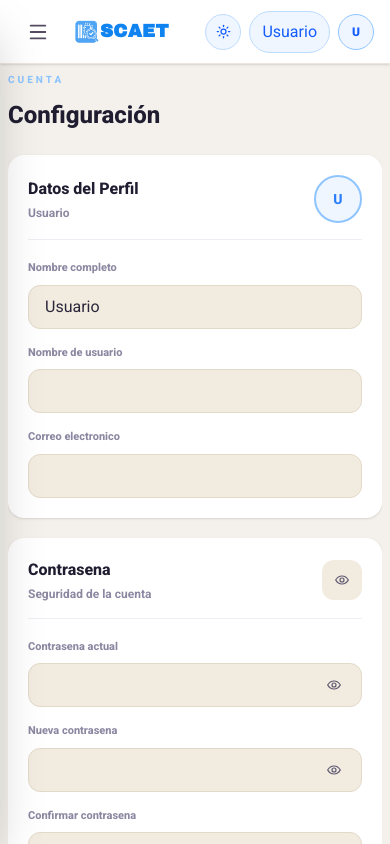
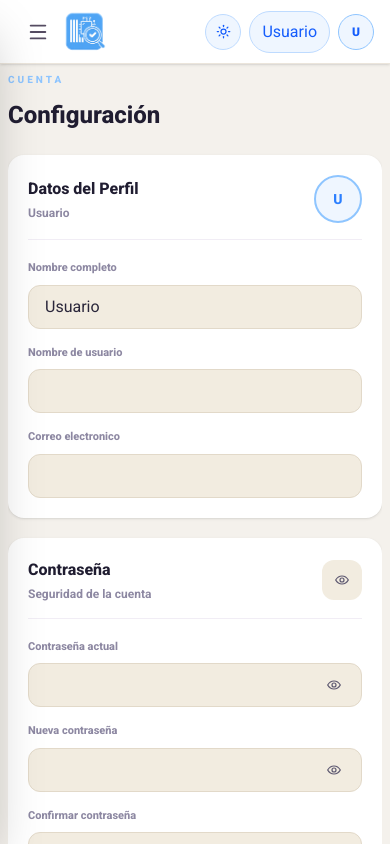
Before and after one commit to rubist7/SCAET, a React (Vite) app: page /configuracion in a window 390 px wide. Built offline with nearby package versions, Linux system fonts and the light colour scheme.

Commit message:
feat: improve responsive navigation and themed user controls

```diff
--- a/src/Layout.jsx
+++ b/src/Layout.jsx
@@ -59,7 +59,7 @@ const headerTitles = {
   Configuracion: "Configuracion de cuenta",
 };
 
-function Logo({ compact = false, onClick }) {
+function Logo({ compact = false, iconOnly = false, onClick }) {
   return (
     <button
       type="button"
@@ -70,19 +70,25 @@ function Logo({ compact = false, onClick }) {
     >
       <div
         className={`${
-          compact
-            ? "h-9 w-9 sm:h-10 sm:w-10 md:h-14 md:w-14"
+          iconOnly
+            ? "h-12 w-12"
+            : compact
+            ? "h-[42px] w-[42px] md:h-14 md:w-14"
             : "h-10 w-10 md:h-14 md:w-14"
         } flex shrink-0 items-center justify-center overflow-hidden`}
       >
-        <img src={scaetLogo} alt="SCAET" className="h-full w-full object-contain" />
+        <img
+          src={scaetLogo}
+          alt="SCAET"
+          className={`h-full w-full object-contain ${iconOnly || compact ? "scale-125" : ""}`}
+        />
       </div>
 
-      <div className="-ml-1 shrink-0">
+      {!iconOnly && <div className="-ml-1 shrink-0">
         <p
           className={`${
             compact
-              ? "text-[18px] sm:text-xl md:text-lg lg:text-xl tracking-[0.02em]"
+              ? "text-xl md:text-lg lg:text-xl tracking-[0.02em]"
               : "text-xs md:text-sm tracking-[0.12em]"
           } whitespace-nowrap font-logo font-black text-[#0F83F0]`}
         >
@@ -94,7 +100,7 @@ function Logo({ compact = false, onClick }) {
             Gerencia de Sistemas
           </p>
         )}
-      </div>
+      </div>}
     </button>
   );
 }
@@ -255,7 +261,7 @@ export default function Layout({ children, activeNav, onNavigate }) {
 
         <main className="flex h-full min-w-0 flex-1 flex-col overflow-hidden">
           <header className="flex h-16 shrink-0 items-center justify-between gap-3 border-b border-[#ebe5db] bg-white px-4 shadow-sm sm:px-5">
-           <div className="flex min-w-0 flex-1 items-center gap-2 overflow-hidden">
+           <div className="flex min-w-0 flex-1 items-center gap-0 overflow-hidden">
               <button
                 type="button"
                 onClick={() => setMenuOpen(true)}
@@ -264,7 +270,7 @@ export default function Layout({ children, activeNav, onNavigate }) {
                 <Menu size={22} />
               </button>
               <div className="lg:hidden">
-                <Logo compact onClick={handleLogoClick} />
+                <Logo compact iconOnly onClick={handleLogoClick} />
               </div>
               <p className="hidden truncate text-[11px] font-black uppercase tracking-[0.24em] text-[#887e96] lg:block">
                 {headerTitle}
@@ -305,7 +311,7 @@ export default function Layout({ children, activeNav, onNavigate }) {
           className={`absolute inset-y-0 left-0 flex w-[min(78vw,390px)] flex-col border-r border-[#ebe5db] bg-white shadow-2xl transition-transform duration-300 ${menuOpen ? "translate-x-0" : "-translate-x-full"
             }`}
         >
-          <div className="flex h-16 items-center gap-3 border-b border-[#f0ebe3] px-4">
+          <div className="flex h-16 items-center gap-0 border-b border-[#f0ebe3] px-4">
             <button
               type="button"
               onClick={() => setMenuOpen(false)}
--- a/src/Views-Nat/DevolucionFirma.jsx
+++ b/src/Views-Nat/DevolucionFirma.jsx
@@ -146,7 +146,11 @@ function SoftSelect({ value, onChange, options }) {
       >
         {options.map((option) => {
           const valueOption = typeof option === "string" ? option : option.value;
-          const labelOption = typeof option === "string" ? option : option.label;
+          const labelOption = valueOption === "Con danios"
+            ? "Con daños"
+            : typeof option === "string"
+              ? option
+              : option.label;
 
           return (
             <option key={valueOption} value={valueOption}>
--- a/src/Views-Rubi/Configuracion.jsx
+++ b/src/Views-Rubi/Configuracion.jsx
@@ -584,15 +584,15 @@ function Configuracion() {
               <form onSubmit={handlePasswordSubmit} className="space-y-5 rounded-2xl bg-white p-5 shadow-sm">
                 <div className="flex items-center justify-between gap-4 border-b border-[#f1edf5] pb-4">
                   <div>
-                    <h2 className="text-base font-extrabold text-[#201d31]">Contrasena</h2>
+                    <h2 className="text-base font-extrabold text-[#201d31]">Contraseña</h2>
                     <p className="mt-1 text-xs font-bold text-[#8d88a2]">Seguridad de la cuenta</p>
                   </div>
                   <button
                     type="button"
                     onClick={() => setShowPasswords((currentValue) => !currentValue)}
                     className="flex h-10 w-10 shrink-0 items-center justify-center rounded-xl bg-[#f2ece0] text-[#5d5870] transition hover:bg-[#e9dfd0]"
-                    aria-label={showPasswords ? 'Ocultar contrasenas' : 'Mostrar contrasenas'}
-                    title={showPasswords ? 'Ocultar contrasenas' : 'Mostrar contrasenas'}
+                    aria-label={showPasswords ? 'Ocultar contraseñas' : 'Mostrar contraseñas'}
+                    title={showPasswords ? 'Ocultar contraseñas' : 'Mostrar contraseñas'}
                   >
                     <AppIcon name={showPasswords ? 'eyeOff' : 'eye'} />
                   </button>
@@ -600,7 +600,7 @@ function Configuracion() {
 
                 <div className="space-y-4">
                   <SettingsField
-                    label="Contrasena actual"
+                    label="Contraseña actual"
                     name="currentPassword"
                     type={passwordInputType}
                     value={passwordForm.currentPassword}
@@ -611,7 +611,7 @@ function Configuracion() {
                     required
                   />
                   <SettingsField
-                    label="Nueva contrasena"
+                    label="Nueva contraseña"
                     name="newPassword"
                     type={passwordInputType}
                     value={passwordForm.newPassword}
@@ -622,7 +622,7 @@ function Configuracion() {
                     required
                   />
                   <SettingsField
-                    label="Confirmar contrasena"
+                    label="Confirmar contraseña"
                     name="confirmPassword"
                     type={passwordInputType}
                     value={passwordForm.confirmPassword}
@@ -778,21 +778,21 @@ function Configuracion() {
                                 <button
                                   type="button"
                                   onClick={() => handleSelectedUserAction(user, 'edit')}
-                                  className="inline-flex h-8 items-center justify-center rounded-lg bg-[#f2ece0] px-2.5 text-[11px] font-extrabold text-[#2a263a] transition hover:bg-[#e9dfd0] dark:border dark:border-[#30273b] dark:bg-[#241c2d] dark:text-[#c9bdd5] dark:hover:bg-[#2c2236]"
+                                  className="inline-flex h-8 items-center justify-center rounded-lg border border-sky-100 bg-sky-50 px-2.5 text-[11px] font-extrabold text-sky-700 transition hover:bg-sky-100 dark:border-sky-400/20 dark:bg-sky-400/10 dark:text-sky-300 dark:hover:bg-sky-400/20"
                                 >
                                   Editar datos
                                 </button>
                                 <button
                                   type="button"
                                   onClick={() => handleSelectedUserAction(user, 'role')}
-                                  className="inline-flex h-8 items-center justify-center rounded-lg bg-[#f2ece0] px-2.5 text-[11px] font-extrabold text-[#2a263a] transition hover:bg-[#e9dfd0] dark:border dark:border-[#30273b] dark:bg-[#241c2d] dark:text-[#c9bdd5] dark:hover:bg-[#2c2236]"
+                                  className="inline-flex h-8 items-center justify-center rounded-lg border border-violet-100 bg-violet-50 px-2.5 text-[11px] font-extrabold text-violet-700 transition hover:bg-violet-100 dark:border-violet-400/20 dark:bg-violet-400/10 dark:text-violet-300 dark:hover:bg-violet-400/20"
                                 >
                                   Cambiar rol
                                 </button>
                                 <button
                                   type="button"
                                   onClick={() => handleSelectedUserAction(user, 'reset')}
-                                  className="inline-flex h-8 items-center justify-center rounded-lg bg-[#f2ece0] px-2.5 text-[11px] font-extrabold text-[#2a263a] transition hover:bg-[#e9dfd0] dark:border dark:border-[#30273b] dark:bg-[#241c2d] dark:text-[#c9bdd5] dark:hover:bg-[#2c2236]"
+                                  className="inline-flex h-8 items-center justify-center rounded-lg border border-amber-100 bg-amber-50 px-2.5 text-[11px] font-extrabold text-amber-700 transition hover:bg-amber-100 dark:border-amber-400/20 dark:bg-amber-400/10 dark:text-amber-300 dark:hover:bg-amber-400/20"
                                 >
                                   Restablecer contraseña
                                 </button>
@@ -801,7 +801,7 @@ function Configuracion() {
                                     type="button"
                                     onClick={() => handleUserStateChange(user, 0)}
                                     disabled={String(user.id_usuario) === String(profile.id)}
-                                    className="inline-flex h-8 w-8 items-center justify-center rounded-lg bg-[#f2ece0] text-[#2a263a] transition hover:bg-[#e9dfd0] disabled:cursor-not-allowed disabled:opacity-50 dark:border dark:border-[#30273b] dark:bg-[#241c2d] dark:text-[#c9bdd5] dark:hover:bg-[#2c2236]"
+                                    className="inline-flex h-8 w-8 items-center justify-center rounded-lg border border-[#e8dfd1] bg-[#f2ece0] text-[#756d82] transition hover:bg-[#e9dfd0] disabled:cursor-not-allowed disabled:opacity-50 dark:border-[#30273b] dark:bg-[#241c2d] dark:text-[#9f94ae] dark:hover:bg-[#2c2236]"
                                     aria-label={`Ocultar ${user.nombre_completo}`}
                                     title="Ocultar"
                                   >
@@ -811,7 +811,7 @@ function Configuracion() {
                                   <button
                                     type="button"
                                     onClick={() => handleUserStateChange(user, 1)}
-                                    className="inline-flex h-8 items-center justify-center rounded-lg bg-[#f2ece0] px-2.5 text-[11px] font-extrabold text-[#2a263a] transition hover:bg-[#e9dfd0] dark:border dark:border-[#30273b] dark:bg-[#241c2d] dark:text-[#c9bdd5] dark:hover:bg-[#2c2236]"
+                                    className="inline-flex h-8 items-center justify-center rounded-lg border border-emerald-100 bg-emerald-50 px-2.5 text-[11px] font-extrabold text-emerald-700 transition hover:bg-emerald-100 dark:border-emerald-400/20 dark:bg-emerald-400/10 dark:text-emerald-300 dark:hover:bg-emerald-400/20"
                                   >
                                     Activar
                                   </button>
```
